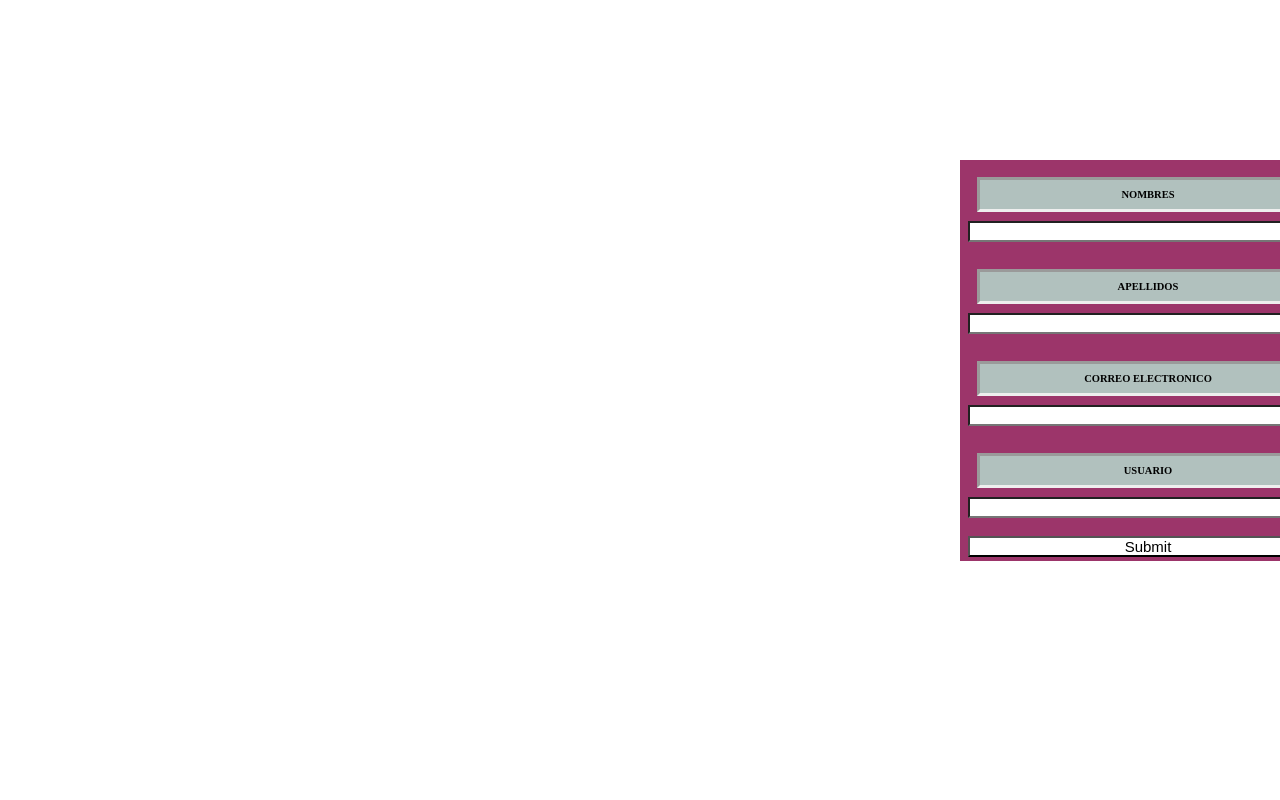
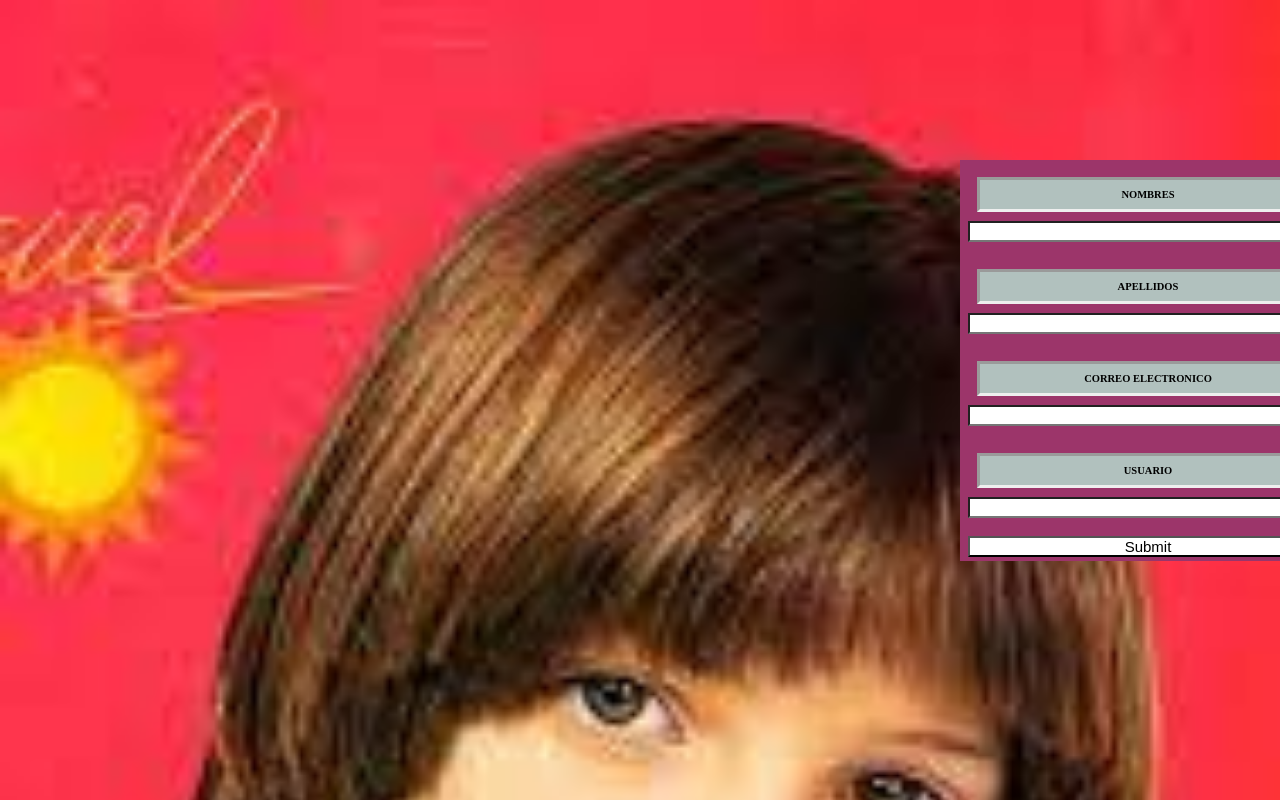
Before and after one commit to rebornlive/kar-arredondo, a plain HTML site: page scroll.html in a window 1280 px wide. Shown: the top 800 px of the page. Drawn offline with Linux system fonts and the light colour scheme.

Commit message:
Update scroll.html

```diff
--- a/scroll.html
+++ b/scroll.html
@@ -6,7 +6,7 @@
     <link rel="stylesheet" type="text/css" href="ini.css">
 	<style>
 	body {
-	background-image: url('mesirve.gif');
+	background-image: url('luismi.jpg');
 	background-repeat: no-repeat;
 	background-attachment: fixed;
 	background-size: cover;
```
